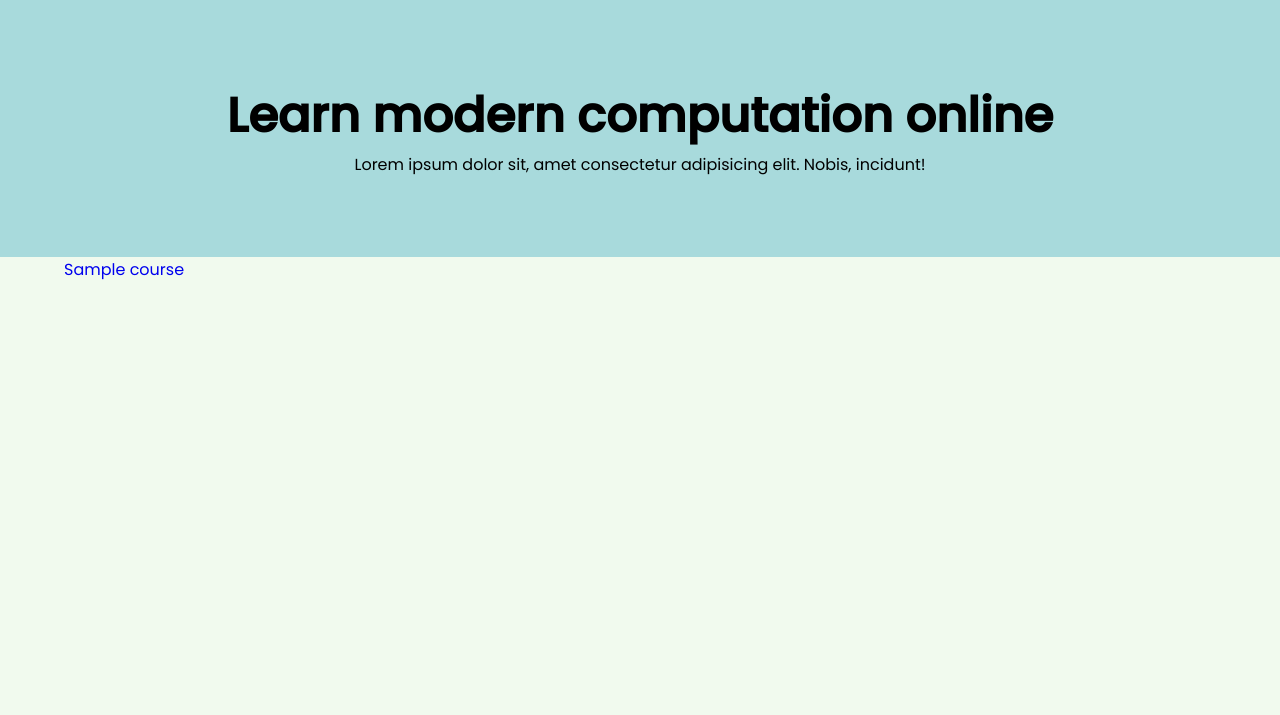
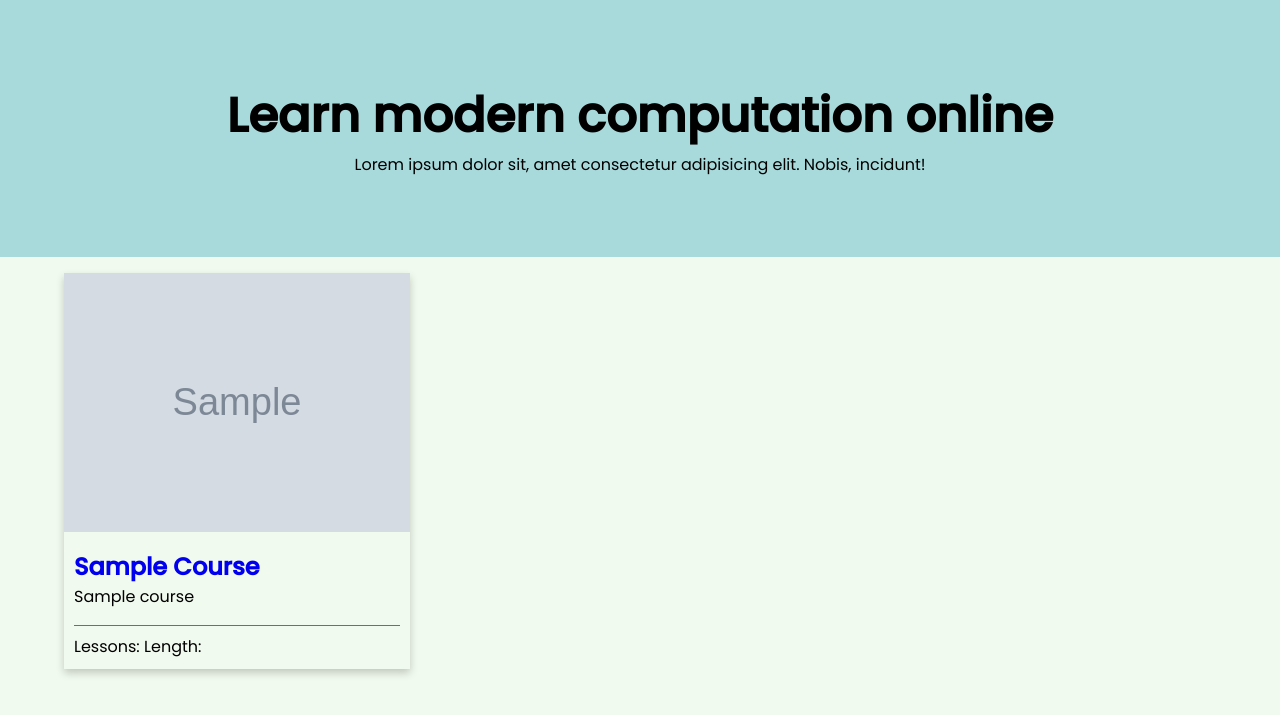
Before and after one commit to sglmi/mojganrajabi_com, a Django app: page / in a window 1280 px wide. Shown: the part 49-764 px from the top of the page. Run offline with Django 4.2, Linux system fonts and the light colour scheme; tables that the repository leaves empty hold one stand-in row (values such as "Sample post"); grey boxes marked "Sample" are stand-in pictures.

Commit message:
course card course admin enhence

```diff
--- a/course/models.py
+++ b/course/models.py
@@ -1,30 +1,34 @@
 from django.db import models
 from django.urls import reverse
+from django.utils import timezone
 
 
 class Course(models.Model):
     image = models.ImageField(upload_to="images/course", default="course_defualt.jpg")
-    title = models.CharField(max_length=256)
-    description = models.TextField()
+    title = models.CharField(max_length=127)
+    subtitle = models.CharField(max_length=255)
+    detail = models.TextField()
+    date_published = models.DateField(default=timezone.now)
 
     def get_absolute_url(self):
         return reverse("course-detail", kwargs={"pk": self.pk})
 
     def __str__(self):
-        return self.name
+        return self.title
 
 
 class Chapter(models.Model):
-    name = models.CharField(max_length=256)
+    title = models.CharField(max_length=256)
     course = models.ForeignKey(Course, on_delete=models.CASCADE)
 
     def __str__(self):
-        return self.name
+        return self.title
 
 
 class Lesson(models.Model):
     video = models.FileField(upload_to="videos")
+    title = models.CharField(max_length=128)
     chapter = models.ForeignKey(Chapter, on_delete=models.CASCADE)
 
     def __str__(self):
-        return self.chapter.name
+        return self.title
--- a/mojganrajabi/settings.py
+++ b/mojganrajabi/settings.py
@@ -120,7 +120,11 @@ STATIC_URL = "static/"
 STATICFILES_DIRS = [
     BASE_DIR / "static",
 ]
-print(BASE_DIR / "static")
+
+# Media
+MEDIA_URL = "/media/"
+MEDIA_ROOT = BASE_DIR / "media"
+
 # Default primary key field type
 # https://docs.djangoproject.com/en/4.0/ref/settings/#default-auto-field
 
--- a/mojganrajabi/urls.py
+++ b/mojganrajabi/urls.py
@@ -15,10 +15,12 @@ Including another URLconf
 """
 from django.contrib import admin
 from django.urls import path, include
+from django.conf import settings
+from django.conf.urls.static import static
 from .views import HomeView
 
 urlpatterns = [
     path("", HomeView.as_view(), name="home"),
     path("admin/", admin.site.urls),
     path("course/", include("course.urls")),
-]
+] + static(settings.MEDIA_URL, document_root=settings.MEDIA_ROOT)
--- a/static/css/style.css
+++ b/static/css/style.css
@@ -63,8 +63,51 @@ a {
   font-size: 3rem;
 }
 
-.course_list > ul {
-  margin: 0 5%;
+/* ==================
+  Cards
+==================== */
+.cards {
+  margin: 1em 5%;
   display: flex;
   justify-content: space-between;
+  flex-wrap: wrap;
+  gap: 1.5em;
 }
+
+.card {
+  box-shadow: 0 4px 8px 0 rgba(0,0,0,0.2);
+  transition: 0.3s;
+  width: 30%;
+}
+
+.card:hover {
+  box-shadow: 0 8px 16px 0 rgba(0,0,0,0.2);
+}
+
+.card > img {
+  width: 100%;
+}
+
+.card > .body {
+  padding: 10px;
+}
+.body > h1 {
+  font-size: 1.5rem;
+}
+
+.body > h2 {
+  font-size: 1rem;
+  font-weight: 400;
+}
+
+.body > .footer {
+  /* border-top: 1px solid black; */
+  /* margin: 1/sem 0; */
+}
+
+.footer > hr {
+  background-color: var(--blue);
+  /* width: 100%; */
+  height: 1px;
+  margin: 1em 0 .5em 0;
+}
--- a/templates/course/courses.html
+++ b/templates/course/courses.html
@@ -1,5 +1,5 @@
 <h1>course list</h1>
 
 {% for course in courses %}
-<li>{{ course.name }}</li>
+<li>{{ course.title }}</li>
 {% endfor %}
--- a/templates/home/index.html
+++ b/templates/home/index.html
@@ -1,17 +1,29 @@
 {% extends 'base.html' %}
 {% block title %}Mojgan Rajabi | Home{% endblock title %}
 {% block content %}
+
+<!-- Heros, the website introduction area. -->
 <div class="hero">
   <h1>Learn modern computation online</h1>
   <p>Lorem ipsum dolor sit, amet consectetur adipisicing elit. Nobis, incidunt!</p>
 </div>
-<div class="course_list">
-  <ul>
+
+<!-- Cards / Courses -->
+<ul class="cards">
   {% for course in courses %}
-      <li>
-        <a href="{% url 'course-detail' course.pk %}">{{ course.title }}</a>
+    <li class="card">
+      <img src="{{ course.image.url }}" alt="{{ course.title }}">
+      <div class="body">
+        <h1><a href="{% url 'course-detail' course.pk %}">{{ course.title|title }}</a></h1>
+        <h2>{{ course.subtitle }}</h2>
+        <div class="footer">
+          <hr>
+          <span>Lessons: </span>
+          <span>Length: </span>
+        </div>
+      </div>
     </li>
   {% endfor %}
 </ul>
-</div>
+
 {% endblock content %}
```
Also changed, not shown: course/admin.py (+16 -1 lines), course/migrations/0003_course_subtitle_alter_course_description.py (added), course/migrations/0004_rename_description_course_detail.py (added), course/migrations/0005_alter_course_detail_alter_course_subtitle_and_more.py (added), course/migrations/0006_course_date_published_alter_course_title.py (added), course/migrations/0007_rename_name_chapter_title_lesson_title.py (added), media/images/course/japanese-lofi-trap-music.jpg (added), media/images/course/jonatan-pie-h8nxGssjQXs-unsplash.jpg (added), media/images/course/mark-denton-tSyXBgD4eg8-unsplash.jpg (added), media/images/course/wall1.jpg (added), media/images/course/wall3.jpg (added), media/images/course/wall6.png (added), 1 other file. Lines whose indentation alone changed are shown as unchanged.
